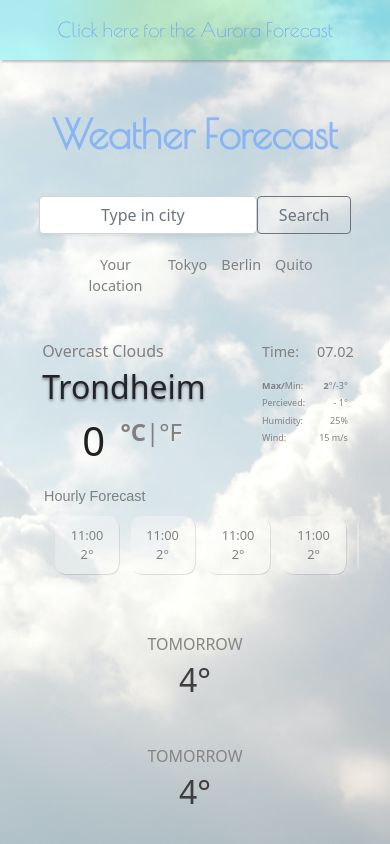
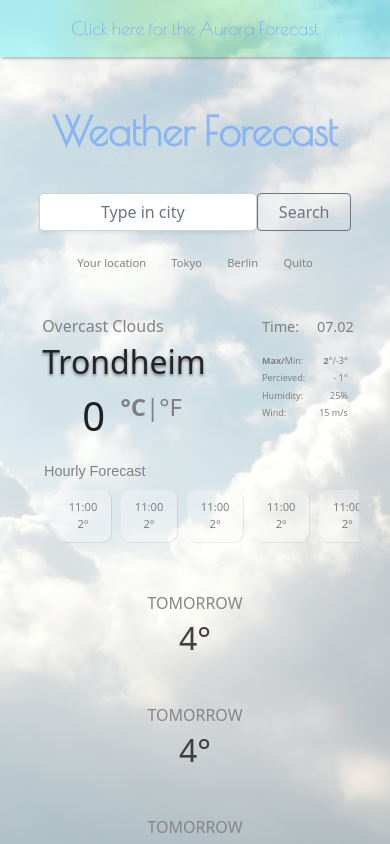
Before and after one commit to sunnivaunsgaard/React-weatherApp, a React (Create React App) app in the folder my-app/: page / in a window 390 px wide. Shown: the top 844 px of the page. Built offline with nearby package versions, Linux system fonts and the light colour scheme; some icons are missing.

Commit message:
update design
@media in all css sheets

```diff
--- a/my-app/src/App.css
+++ b/my-app/src/App.css
@@ -141,7 +141,17 @@ bottom: 0.2em;
 #date-today {
    color: gray;
    font-size: 0.9em;
+}
+
+.scrolling-wrapper {
+   margin: 0.5em;
+   padding-left: 0.5em;
+   width: 100%;
+   height: 4em;
+   overflow-x: scroll;
+   overflow-y: hidden;
+   white-space: nowrap;
+ }
+
 
 }
-
-}
--- a/my-app/src/ButtonAurora.css
+++ b/my-app/src/ButtonAurora.css
@@ -11,3 +11,19 @@
     cursor: pointer;
 
 }
+
+@media (max-width: 470px) {
+.ButtonAurora {
+    display: block;
+    width: 100%;
+    font-size: 18px;
+    font-family: 'Poiret One', Verdana;
+    padding:15px;
+    border:none;
+    background: radial-gradient(circle, rgba(9,223,66,0.2) 26%, rgba(30,241,249,0.3) 76%);
+    color:rgb(106, 161, 245);
+    box-shadow: 2px 2px 2px rgba(65, 63, 62, 0.3) ;
+    cursor: pointer;
+}
+
+}
--- a/my-app/src/HourlyForecast.css
+++ b/my-app/src/HourlyForecast.css
@@ -11,3 +11,22 @@
   display: inline-block;
   box-shadow: 0.05em 0.05em 0.05em  rgba(65, 63, 62, 0.2) ;
   }
+
+@media (max-width: 470px) {
+
+    .HourlyForecast {
+  background-color: rgba(249, 249, 250, 0.366);
+  color: gray;
+  text-align: center;
+  width: 5em;
+  padding: 0.8em;
+  border-radius: 0.8em;
+  font-size: 0.7em;
+  margin-right: 0.9em;
+  float: none;
+  display: inline-block;
+  box-shadow: 0.05em 0.05em 0.05em  rgba(65, 63, 62, 0.2) ;
+  }
+
+
+}
--- a/my-app/src/OptionalLocations.css
+++ b/my-app/src/OptionalLocations.css
@@ -10,7 +10,16 @@
     border: 1px solid transparent;
     color: gray;
 
+}
 
+@media (max-width: 470px) {
 
+.OptionalLocations button{
+    background-color: transparent;
+    font-size: 0.7em;
+    border: 1px solid transparent;
+    color: gray;
 
 }
+
+}
```
